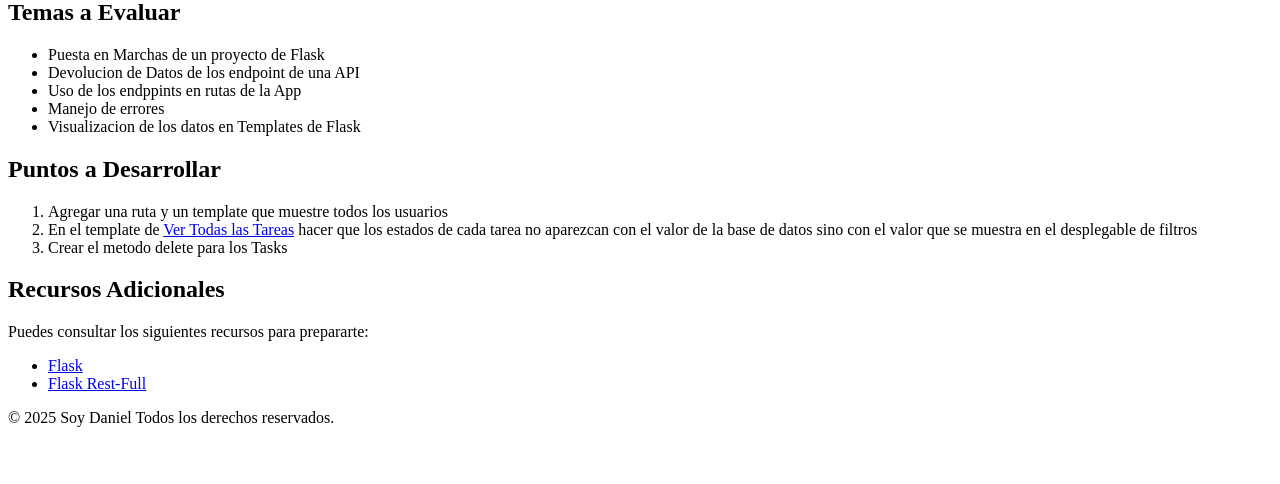
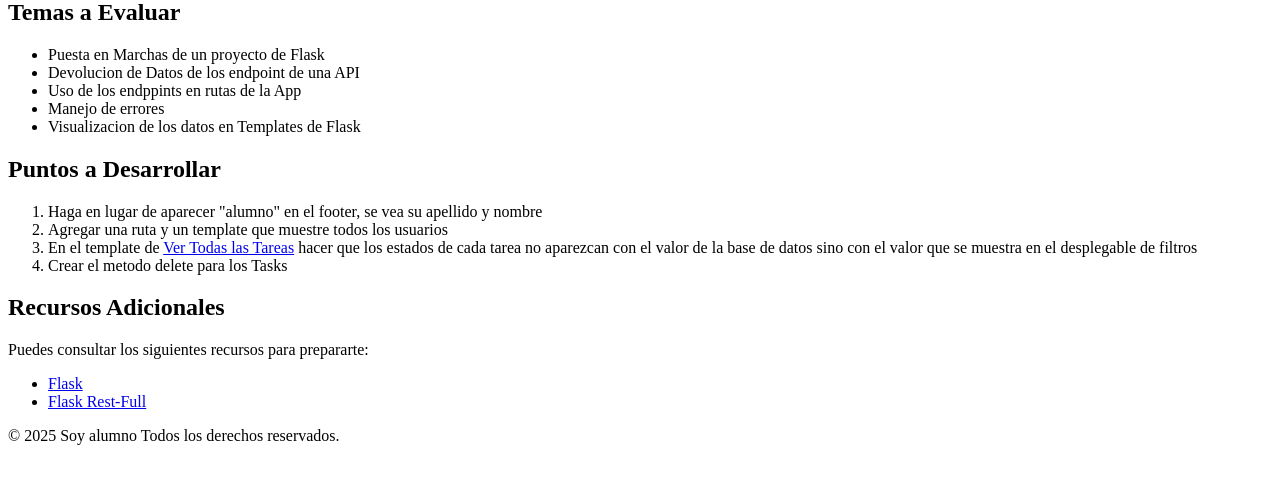
Before and after one commit to Software-Programacion-2025/ParcialProgramacion2025, a Flask app: page / in a window 1280 px wide. Shown: the part 177-661 px from the top of the page. Run offline with Flask 3, Linux system fonts and the light colour scheme.

Commit message:
Add changes  develop

```diff
--- a/app.py
+++ b/app.py
@@ -44,7 +44,7 @@ def index():
     if request.method == "POST":
         return "<h1>POST hello world</h1>"
     else:
-        name = 'Daniel'
+        name = 'alumno'
         return render_template("index.html", name=name)
 
 @app.route("/tasks")
--- a/templates/index.html
+++ b/templates/index.html
@@ -45,6 +45,7 @@
 
     <h2 style="font-weight: bold;">Puntos a Desarrollar</h2>
     <ol>
+        <li>Haga en lugar de aparecer "alumno" en el footer, se vea su apellido y nombre</li>
         <li>Agregar una ruta y un template que muestre todos los usuarios</li>
         <li>En el template de <a href="/tasks">Ver Todas las Tareas</a> hacer que los estados de cada tarea no aparezcan con el valor de la base de datos sino con el valor que se muestra en el desplegable de filtros</li>
         <li>Crear el metodo delete para los Tasks</li>
```
